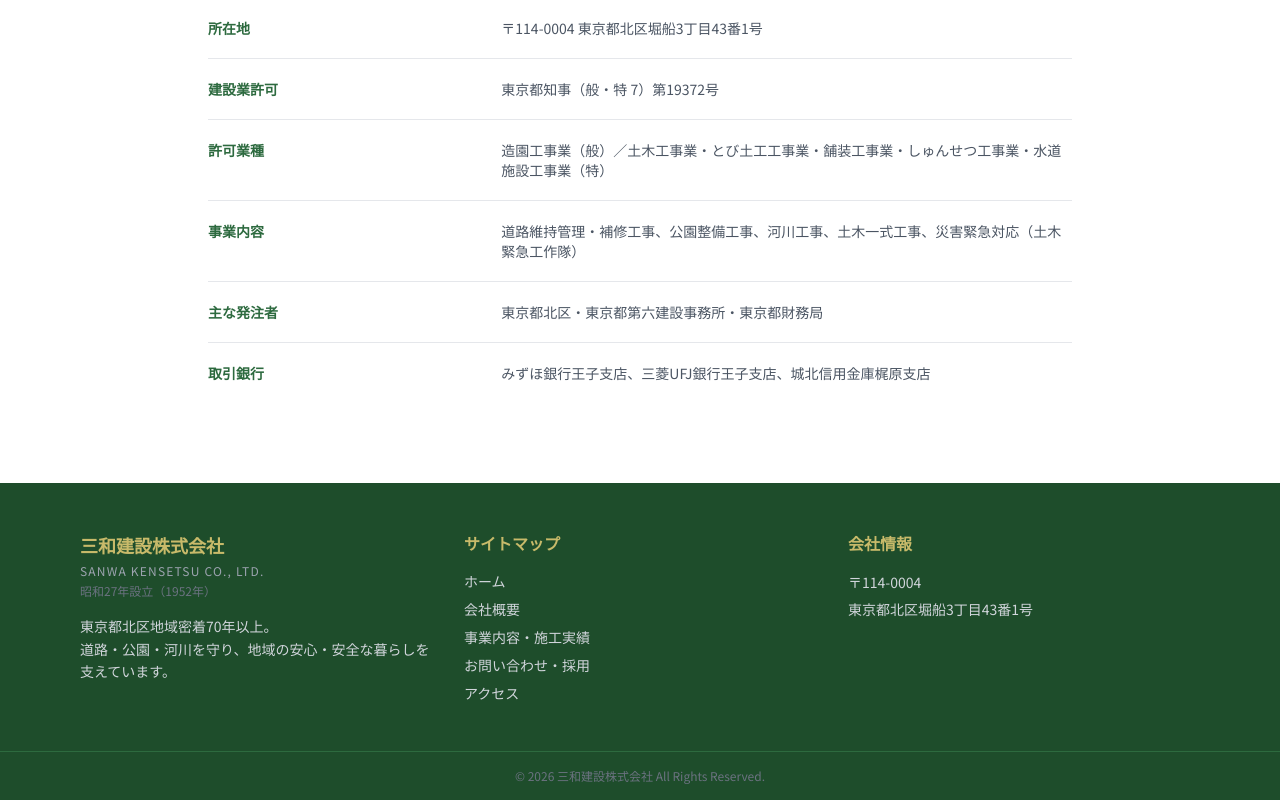
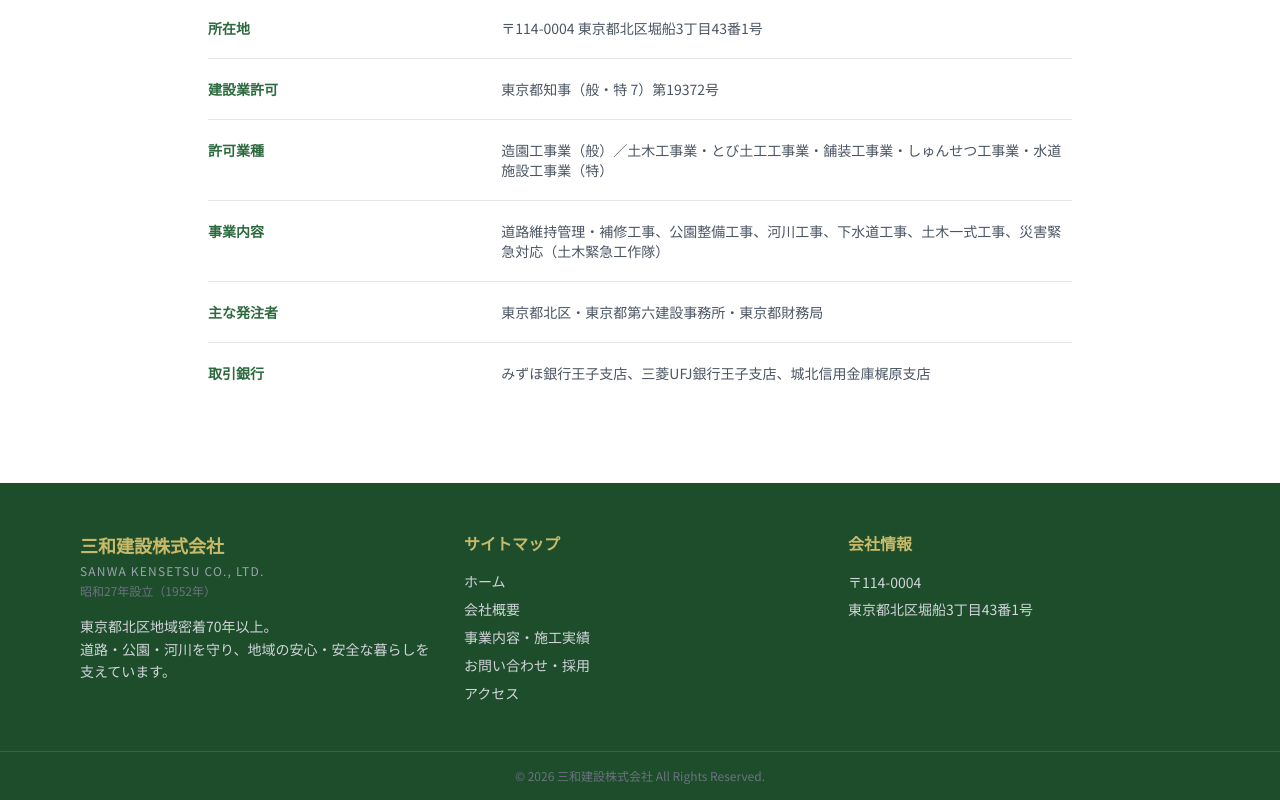
Before and after one commit to sanwakensetsu3030-lgtm/sanwa-kensetsu, a Next.js app: page /about in a window 1280 px wide. Shown: the part 2196-2996 px from the top of the page. Built offline with nearby package versions, Linux system fonts and the light colour scheme.

Commit message:
事業内容に下水道工事を追加

```diff
--- a/app/about/page.tsx
+++ b/app/about/page.tsx
@@ -17,7 +17,7 @@
   { label: "所在地", value: "〒114-0004 東京都北区堀船3丁目43番1号" },
   { label: "建設業許可", value: "東京都知事（般・特 7）第19372号" },
   { label: "許可業種", value: "造園工事業（般）／土木工事業・とび土工工事業・舗装工事業・しゅんせつ工事業・水道施設工事業（特）" },
-  { label: "事業内容", value: "道路維持管理・補修工事、公園整備工事、河川工事、土木一式工事、災害緊急対応（土木緊急工作隊）" },
+  { label: "事業内容", value: "道路維持管理・補修工事、公園整備工事、河川工事、下水道工事、土木一式工事、災害緊急対応（土木緊急工作隊）" },
   { label: "主な発注者", value: "東京都北区・東京都第六建設事務所・東京都財務局" },
   { label: "取引銀行", value: "みずほ銀行王子支店、三菱UFJ銀行王子支店、城北信用金庫梶原支店" },
 ];
```
